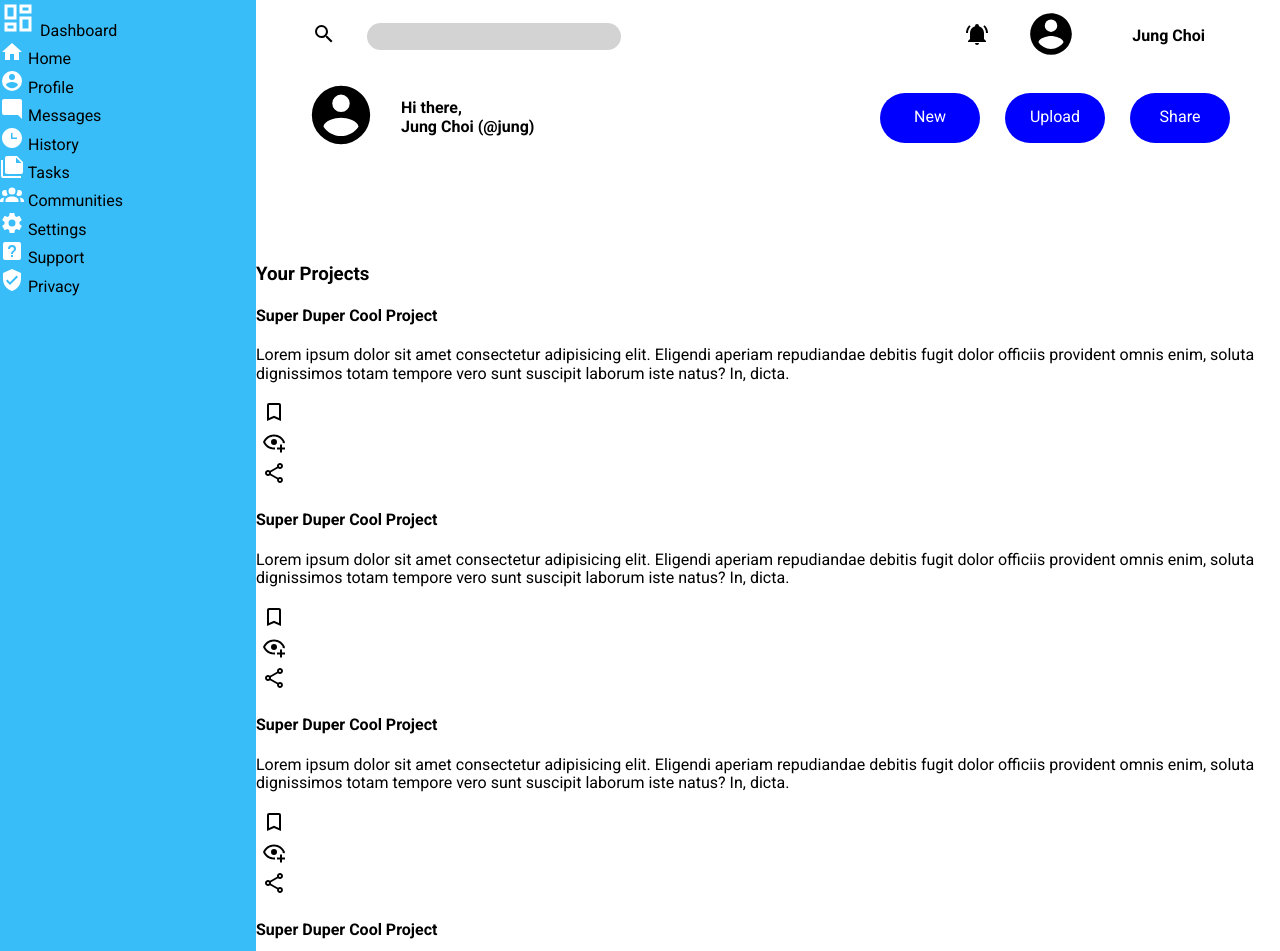
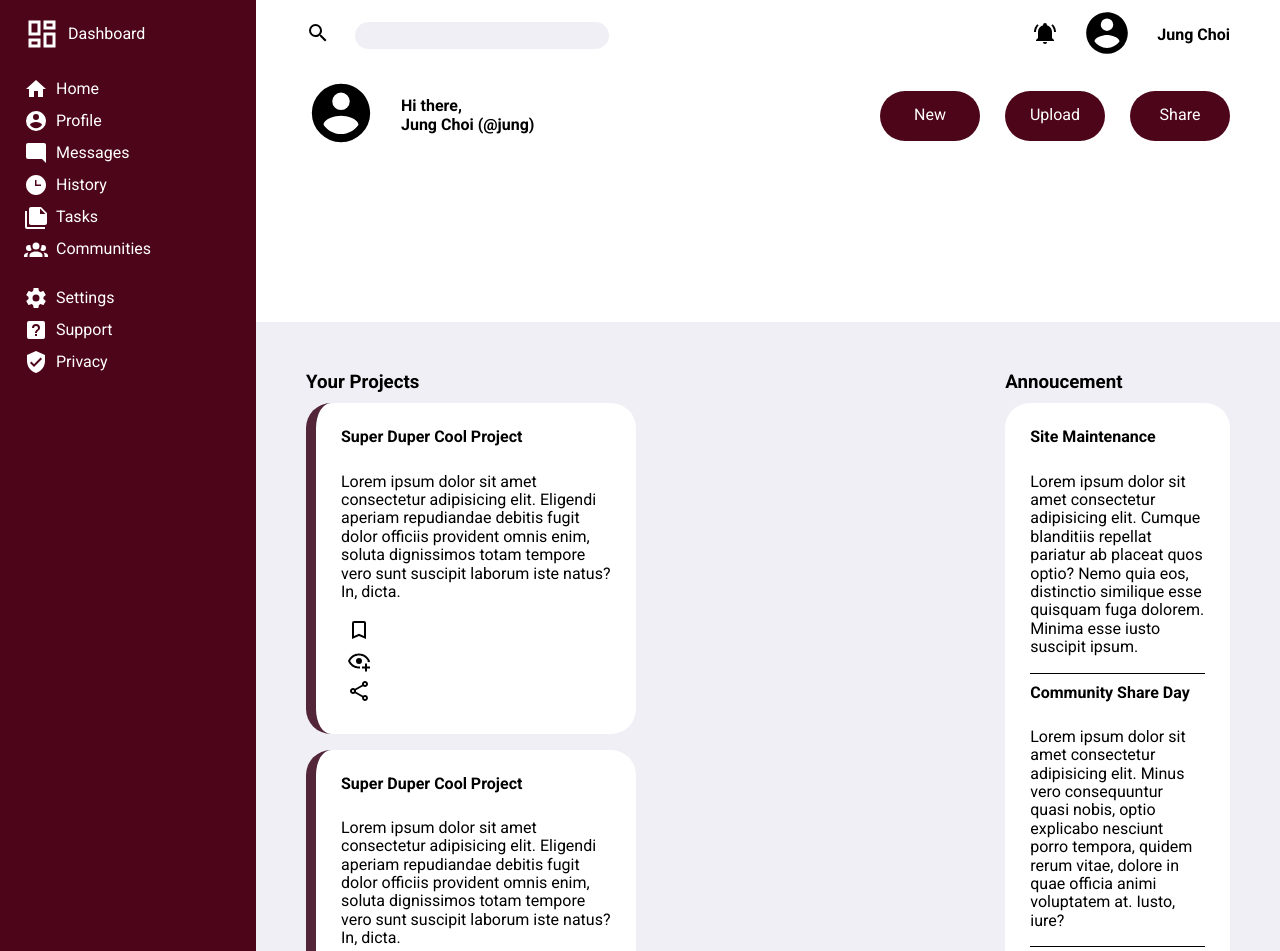
Before and after one commit to jungchoii98/TOP-Admin-Dashboard, a website: page index.html in a window 1280 px wide. Shown: the top 951 px of the page. Drawn offline with nearby package versions, Linux system fonts and the light colour scheme.

Commit message:
Add nav, header, and main content with basic styling

```diff
--- a/index.html
+++ b/index.html
@@ -71,7 +71,7 @@
         <button><img src="./images/profile-small.svg" alt="profile-icon"></button>
       </li>
       <li>
-        <span id="profile-name">Jung Choi</span>
+        <span>Jung Choi</span>
       </li>
     </ul>
 
@@ -93,8 +93,9 @@
       </li>
     </ul>
   </header>
+
   <main>
-    <div class="projects-container">
+    <div id="projects-container">
       <h3>Your Projects</h3>
       <article>
         <div class="project">
@@ -160,8 +161,9 @@
       </article>
     </div>
 
-    <div class="announcements-container">
+    <div id="announcements-container">
       <h3>Annoucement</h3>
+      <article>
         <div class="announcement">
           <h4>Site Maintenance</h4>
           <p>Lorem ipsum dolor sit amet consectetur adipisicing elit. Cumque blanditiis repellat pariatur ab placeat quos optio? Nemo quia eos, distinctio similique esse quisquam fuga dolorem. Minima esse iusto suscipit ipsum.</p>
@@ -174,10 +176,12 @@
           <h4>Update Privacy Policy</h4>
           <p>Lorem ipsum dolor sit amet consectetur adipisicing elit. Expedita voluptate nesciunt reiciendis quo. Praesentium quam ratione voluptatibus! Quae delectus tempora blanditiis, esse beatae est dolor nulla quaerat recusandae, voluptatem laborum.</p>
         </div>
+      </article>
     </div>
 
-    <div class="trending-container">
+    <div id="trending-container">
       <h3>Trending</h3>
+      <article>
         <div class="trending-post">
           <img src="./images/profile-small.svg" alt="profile-icon">
           <span>@Jung <br>some text</span>
@@ -190,6 +194,7 @@
           <img src="./images/profile-small.svg" alt="profile-icon">
           <span>@Jung <br>some text</span>
         </div>
+      </article>
     </div>
   </main>
 </body>
--- a/style.css
+++ b/style.css
@@ -13,6 +13,12 @@ ul {
   list-style: none;
   padding: 0px;
   margin: 0px;
+}
+
+h3,
+h4 {
+  margin: 0px;
+  padding: 0px 0px 10px 0px;
 }
 
 button {
@@ -43,15 +49,22 @@ header ul li:nth-child(2) {
   margin-right: auto;
 }
 
+header button,
+header span,
+header img {
+  padding: 0px;
+  margin: 0px;
+}
+
 button.row-2 {
-  background-color: blue;
+  background-color: #4c0519;
   height: 50px;
   width: 100px;
   border-radius: 50px;
 }
 
 #search-box {
-  background-color: lightgray;
+  background-color: #efeff5;
   border: none;
   height: 25px;
   min-width: 150px;
@@ -60,15 +73,89 @@ button.row-2 {
   border-radius: 50px;
 }
 
-#profile-name {
+main {
+  grid-area: 2 / 2 / 3 / 3;
+  display: grid;
+  grid-template: 1fr 1fr / 3fr 1fr;
+  background-color: #efeff5;
+  padding: 50px;
+  gap: 25px;
+}
+
+main > #projects-container {
+  grid-area: 1 / 1 / 3 / 2;
+}
+
+#projects-container article {
+  display: flex;
+  flex-wrap: wrap;
+  gap: 16px;
+}
+
+#projects-container .project {
+  width: 40%;
+  background-color: white;
   padding: 25px;
+  border-radius: 25px;
+  border-left: 10px solid #522638;
+}
+
+main > #announcements-container {
+  grid-area: 1 / 2 / 2 / 3;
+}
+
+#announcements-container article {
+  background-color: white;
+  border-radius: 25px;
+  padding: 25px;
+}
+
+#announcements-container article div {
+  margin-bottom: 10px;
+  border-bottom: 1px solid black;
+}
+
+main > #trending-container {
+  grid-area: 2 / 2 / 3 / 3;
+}
+
+#trending-container article {
+  background-color: white;
+  border-radius: 25px;
+  padding: 25px;
+}
+
+#trending-container article .trending-post {
+  border-bottom: 1px solid black;
+  margin-bottom: 10px;
+  display: flex;
+  align-items: center;
+  gap: 8px;
 }
 
 nav {
   grid-area: 1 / 1 / 3 / 2;
-  background-color: #38bdf8;
+  background-color: #4c0519;
+  padding: 16px;
+  color: white;
 }
 
-main {
-  grid-area: 2 / 2 / 3 / 3;
+nav .sidebar {
+  display: flex;
+  flex-direction: column;
+  gap: 25px;
+  padding-left: 8px;
 }
+
+nav .sidebar ul {
+  display: flex;
+  flex-direction: column;
+  gap: 8px;
+}
+
+nav .sidebar div,
+nav .sidebar li {
+  display: flex;
+  align-items: center;
+  gap: 8px;
+}
```
Lines whose indentation alone changed are shown as unchanged.
